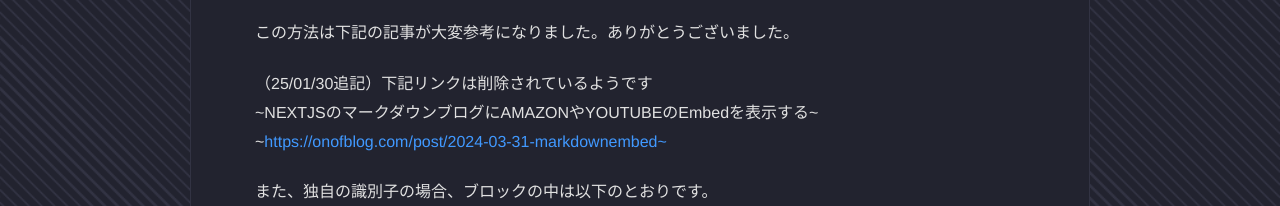
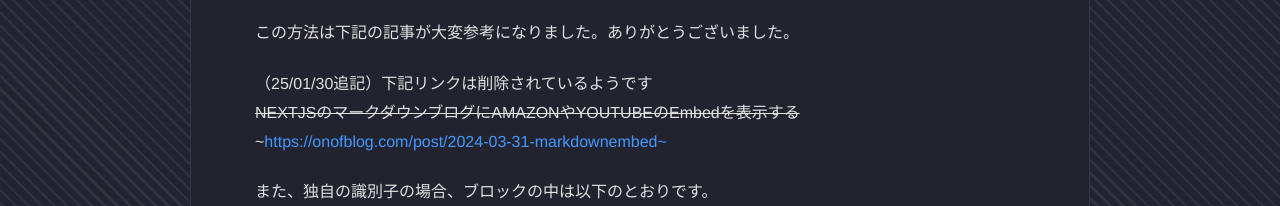
Before and after one commit to poko8nada/portfolio-site-v1, a Next.js app: page /posts/2024-12-25/ in a window 1280 px wide. Shown: the part 2592-2798 px from the top of the page. Built offline with nearby package versions, Linux system fonts and the light colour scheme; no server answers.

Commit message:
feat: implement strike-through text components

```diff
--- /dev/null
+++ b/src/components/post-strike-through.tsx
@@ -0,0 +1,49 @@
+import React from 'react'
+function processText(text: string) {
+  let uniqueKey = 0
+  return text.split(/(~[^~]+~)/g).map(part => {
+    if (part.startsWith('~') && part.endsWith('~')) {
+      return <del key={uniqueKey++}>{part.slice(1, -1)}</del>
+    }
+    return part
+  })
+}
+const StP = ({ children }: { children: React.ReactNode }) => {
+  return (
+    <p>
+      {React.Children.map(children, child => {
+        if (typeof child === 'string') {
+          return processText(child)
+        }
+        return child
+      })}
+    </p>
+  )
+}
+
+const StH2 = ({ children }: { children: React.ReactNode }) => {
+  return (
+    <h2>
+      {React.Children.map(children, child => {
+        if (typeof child === 'string') {
+          return processText(child)
+        }
+        return child
+      })}
+    </h2>
+  )
+}
+const StH3 = ({ children }: { children: React.ReactNode }) => {
+  return (
+    <h3>
+      {React.Children.map(children, child => {
+        if (typeof child === 'string') {
+          return processText(child)
+        }
+        return child
+      })}
+    </h3>
+  )
+}
+
+export { StP, StH2, StH3 }
--- a/src/components/postBody.tsx
+++ b/src/components/postBody.tsx
@@ -1,5 +1,6 @@
 import Post_embed from '@/components/ui/postEmbed'
 import Markdown from 'markdown-to-jsx'
+import { StH2, StH3, StP } from './post-strike-through'
 
 export default ({ content }: { content: string }) => {
   return (
@@ -8,6 +9,9 @@ export default ({ content }: { content: string }) => {
         options={{
           overrides: {
             code: Post_embed,
+            p: StP,
+            h2: StH2,
+            h3: StH3,
           },
         }}
       >
```
